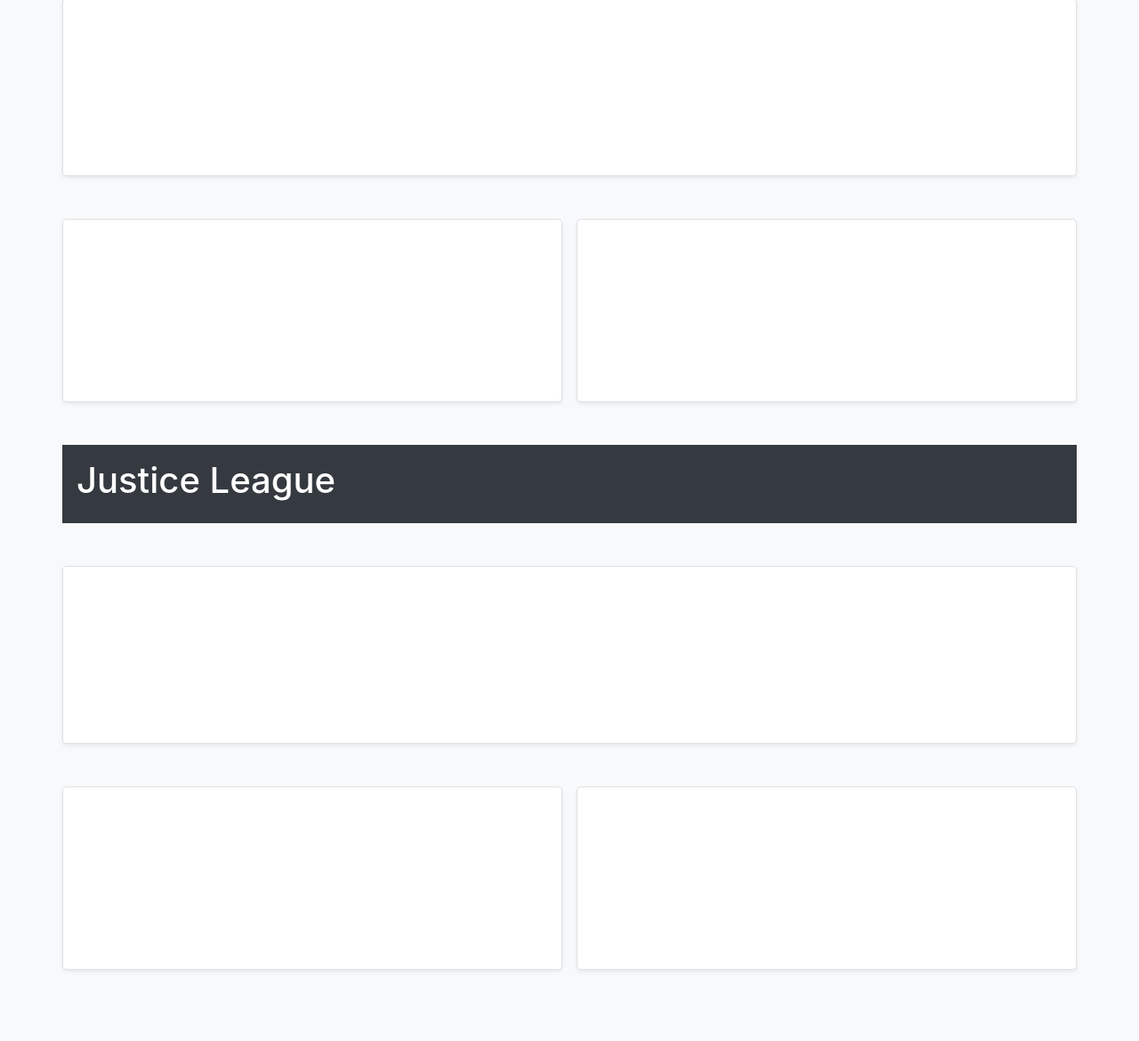
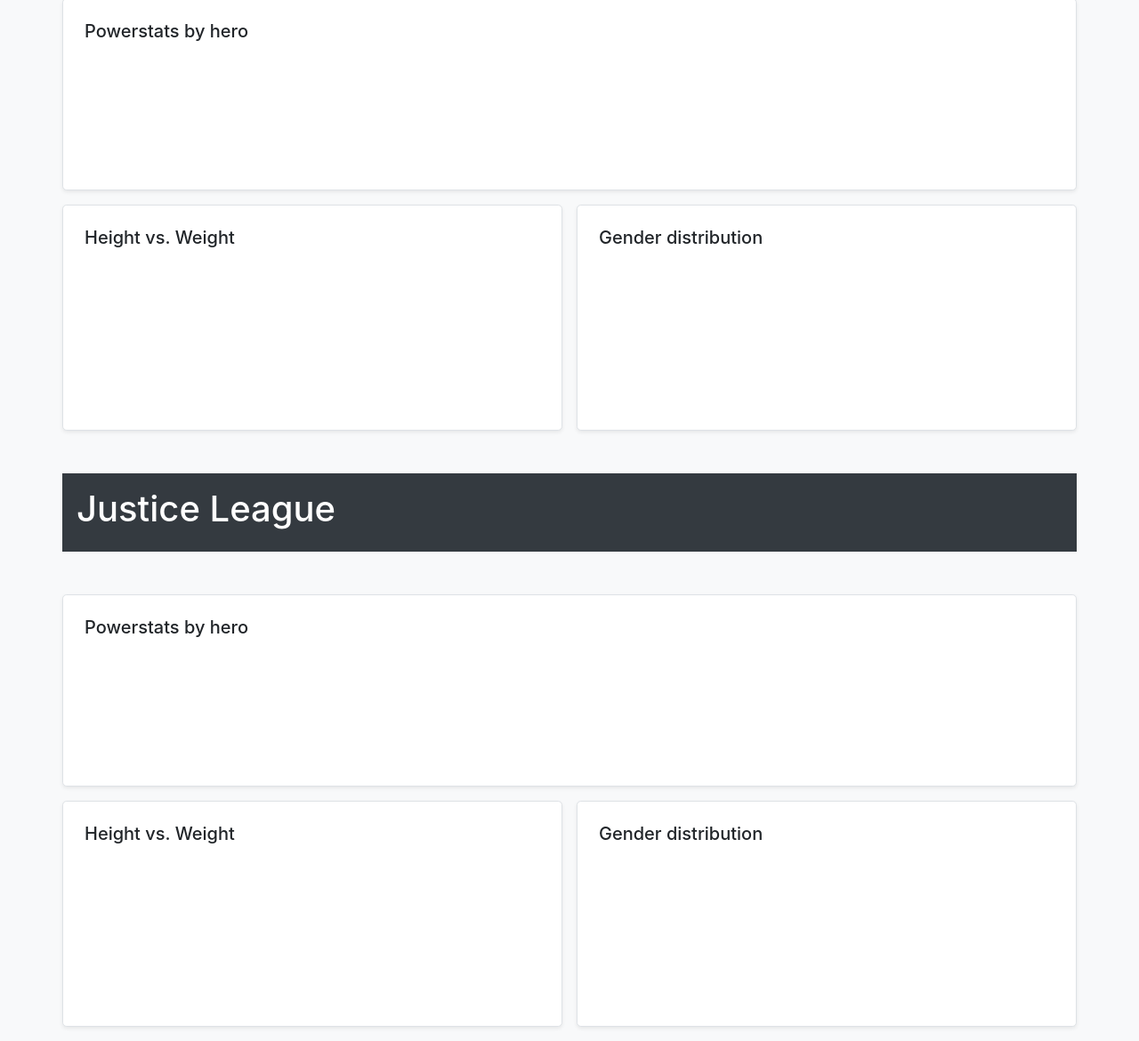
Before and after one commit to gabidischinger/Dashboard, a website: page public/index.html in a window 1280 px wide. Shown: the part 154-1324 px from the top of the page at 89% size. Before the commit the page ends 1292 px from the top, so only its background shows below. Drawn offline with nearby package versions, Linux system fonts and the light colour scheme; no server answers.

Commit message:
Fix no gráfico de barra e melhorias de html

```diff
--- a/public/index.html
+++ b/public/index.html
@@ -20,14 +20,17 @@
             <h1 id="avengers-title">Avengers</h1>
         </div>
         <div class="row mt-5 p-4 border rounded-lg shadow-sm bg-white">
-            <canvas id="avengers-powerstats"></canvas>
+            <h5 class="mb-4">Powerstats by hero</h5>
+            <canvas class="mb-3" id="avengers-powerstats"></canvas>
         </div>
 
-        <div class="row mt-5">
+        <div class="row mt-3">
             <div class="col mr-3 p-4 border rounded-lg shadow-sm bg-white">
+                <h5 class="mb-4">Height vs. Weight</h5>
                 <canvas id="avengers-scatter"></canvas>
             </div>
             <div class="col p-4 border rounded-lg shadow-sm bg-white">
+                <h5 class="mb-4">Gender distribution</h5>
                 <canvas id="avengers-gender"></canvas>
             </div>
         </div>
@@ -39,13 +42,16 @@
             <h1 id="justiceleague-title">Justice League</h1>
         </div>
         <div class="row mt-5 p-4 border rounded-lg shadow-sm bg-white">
-            <canvas id="justiceleague-powerstats"></canvas>
+            <h5 class="mb-4">Powerstats by hero</h5>
+            <canvas class="mb-3" id="justiceleague-powerstats"></canvas>
         </div>
-        <div class="row my-5">
+        <div class="row my-3">
             <div class="col mr-3 p-4 border rounded-lg shadow-sm bg-white">
+                <h5 class="mb-4">Height vs. Weight</h5>
                 <canvas id="justiceleague-scatter"></canvas>
             </div>
             <div class="col p-4 border rounded-lg shadow-sm bg-white">
+                <h5 class="mb-4">Gender distribution</h5>
                 <canvas id="justiceleague-gender"></canvas>
             </div>
         </div>
--- a/public/index.js
+++ b/public/index.js
@@ -134,7 +134,7 @@
     const males = json.filter(item => item.appearance.gender === 'Male');
 
     const obj = {
-        labels: ['Female', 'Male'],
+        label: 'Heros by Gender',
         data: [females.length, males.length],
         backgroundColor: [
             'rgba(255, 99, 132, 0.2)',
@@ -153,12 +153,12 @@
 
 
 //CREATE BAR CHART FUNCTION
-const createPieChart = (element, chartType, chartlabels, datasets) => {
+const createBarChart = (element, chartType, chartlabels, datasets) => {
     new Chart(element, {
         type: chartType,
         data: {
             labels: chartlabels,
-            datasets: datasets
+            datasets: [datasets]
         },
         options: {
             scales: {
@@ -176,14 +176,14 @@
     .then(responseToJson)
     .then(filterByPublisher('Marvel Comics'))
     .then(barDatasetTemplate)
-    .then(dataset => createPieChart(genderAvengersGraphElement, 'bar', genderGraphLabels, dataset));
+    .then(dataset => createBarChart(genderAvengersGraphElement, 'bar', genderGraphLabels, dataset));
 
 
 fetch('/api/heroes')
     .then(responseToJson)
     .then(filterByPublisher('DC Comics'))
     .then(barDatasetTemplate)
-    .then(dataset => createPieChart(genderJusticeLeagueGraphElement, 'bar', genderGraphLabels, dataset));
+    .then(dataset => createBarChart(genderJusticeLeagueGraphElement, 'bar', genderGraphLabels, dataset));
 
 
 /*
```
